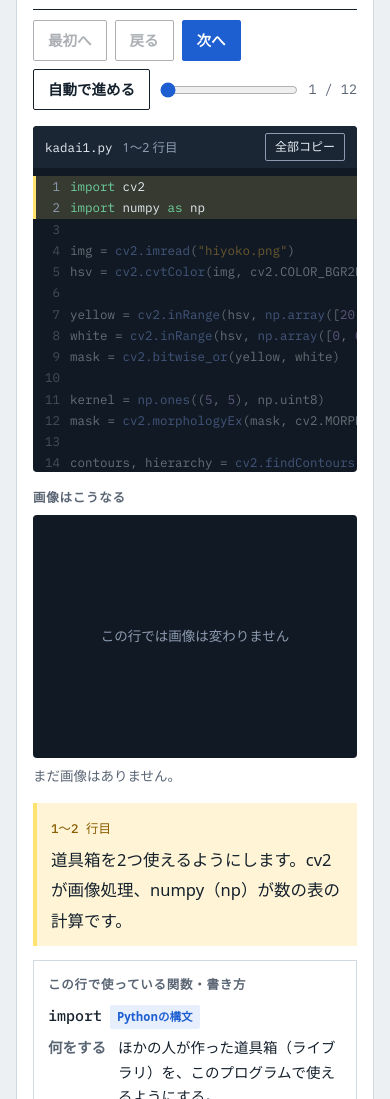
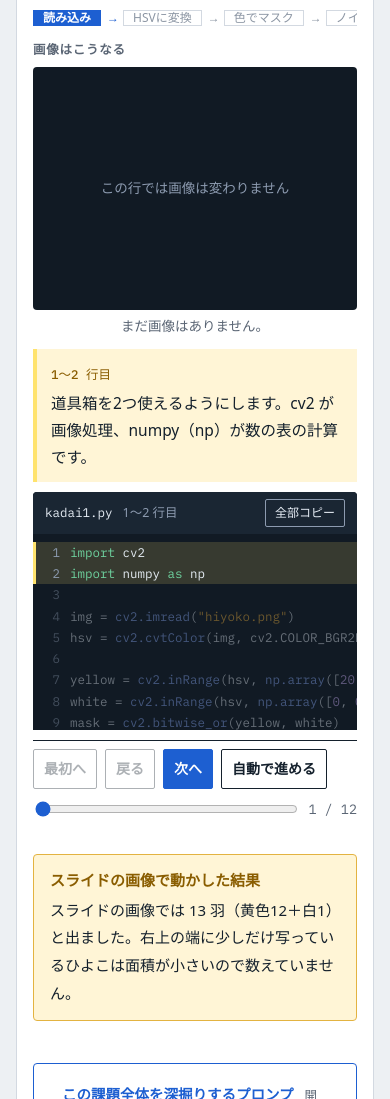
Before and after one commit to nokonoko314/jikken-guides, a plain HTML site: page lab5.html in a window 390 px wide. Shown: the part 4260-5359 px from the top of the page. Drawn offline with Linux system fonts and the light colour scheme; a web font is replaced by a local one.

Commit message:
第5回の1行ずつ解説を、コード・画像・説明・操作が1画面に収まる配置に変更
画面の高さに合わせた枠にし、はみ出す分は枠の中でスクロールする。
「次へ」などを押したとき枠がはみ出していれば、枠の上端まで自動で動かす。
スマホでは 画像→説明→コード の順に縦に並べる。

Co-Authored-By: Claude Opus 5.5 <noreply@anthropic.com>

```diff
--- a/assets/stepper.js
+++ b/assets/stepper.js
@@ -94,13 +94,16 @@
     root.setAttribute('tabindex', '0');
     root.setAttribute('aria-label', t.title + '：1行ずつ解説');
 
+    /* 1画面に収める枠：流れ／（コード ｜ 画像・説明）／操作 */
+    var stage = el('div', 'sx-stage'); root.appendChild(stage);
+
     /* 処理の流れ */
     var flow = el('ol', 'sx-flow');
     ex.flow.forEach(function(name){ flow.appendChild(el('li', null, name)); });
-    root.appendChild(flow);
+    stage.appendChild(flow);
 
-    /* コード ｜ 画像 */
-    var top = el('div', 'sx-top');
+    /* コード ｜ 画像・説明（右側は中だけスクロール） */
+    var top = el('div', 'sx-top'), side = el('div', 'sx-side');
     var codebox = el('div', 'sx-codebox');
     var bar = el('div', 'sx-codebar');
     bar.appendChild(el('span', 'sx-fname', t.file));
@@ -117,27 +120,27 @@
     var viewbox = el('div', 'sx-viewbox');
     var view = el('div', 'sx-view'), cap = el('p', 'sx-cap');
     viewbox.appendChild(el('span', 'sx-label', '画像はこうなる')); viewbox.appendChild(view); viewbox.appendChild(cap);
-    top.appendChild(codebox); top.appendChild(viewbox); root.appendChild(top);
+    top.appendChild(codebox); side.appendChild(viewbox); top.appendChild(side); stage.appendChild(top);
 
     /* この行がしていること */
     var sayBox = el('div', 'sx-saybox');
     var sayL = el('span', 'sx-sayl'), say = el('p', 'sx-say'); say.setAttribute('aria-live', 'polite');
-    sayBox.appendChild(sayL); sayBox.appendChild(say); root.appendChild(sayBox);
+    sayBox.appendChild(sayL); sayBox.appendChild(say); side.appendChild(sayBox);
 
     /* 関数 */
     var fnBox = el('div', 'sx-fnbox');
     fnBox.appendChild(el('span', 'sx-label', 'この行で使っている関数・書き方'));
-    var fns = el('div', 'sx-fns'); fnBox.appendChild(fns); root.appendChild(fnBox);
+    var fns = el('div', 'sx-fns'); fnBox.appendChild(fns); side.appendChild(fnBox);
 
     /* 変数と表示 */
     var st = el('div', 'sx-state');
     var vb = el('div'); vb.appendChild(el('span', 'sx-label', '変数の中身')); var vars = el('dl', 'sx-vars'); vb.appendChild(vars);
     var cb = el('div'); cb.appendChild(el('span', 'sx-label', '画面に出る表示')); var con = el('pre', 'sx-console'); cb.appendChild(con);
-    st.appendChild(vb); st.appendChild(cb); root.appendChild(st);
+    st.appendChild(vb); st.appendChild(cb); side.appendChild(st);
 
     /* 深掘りの質問 */
     var ask = el('details', 'sx-ask'); ask.appendChild(el('summary', null, 'この行を深掘りする質問'));
-    var askBody = el('div', 'sx-askbody'); ask.appendChild(askBody); root.appendChild(ask);
+    var askBody = el('div', 'sx-askbody'); ask.appendChild(askBody); side.appendChild(ask);
 
     /* 操作 */
     var ctrl = el('div', 'sx-ctrl'); ctrl.setAttribute('role', 'group'); ctrl.setAttribute('aria-label', '進める・戻す');
@@ -146,7 +149,7 @@
     bAuto.setAttribute('aria-pressed', 'false');
     var seek = el('input'); seek.type = 'range'; seek.min = 0; seek.max = t.steps.length - 1; seek.value = 0; seek.id = 'seek-' + t.id; seek.setAttribute('aria-label', 'ステップの位置'); ctrl.appendChild(seek);
     var count = el('span', 'sx-count'); ctrl.appendChild(count);
-    root.appendChild(ctrl);
+    stage.appendChild(ctrl);
 
     /* 課題全体：本物の画像での結果と、深掘りプロンプト */
     var real = el('div', 'box tip'); real.appendChild(el('strong', null, 'スライドの画像で動かした結果')); real.appendChild(document.createTextNode(t.real)); root.appendChild(real);
@@ -214,10 +217,16 @@
         var snip = lines.slice(s.lines[0] - 1, s.lines[1]).join('\n');
         s.ask.forEach(function(q){ askBody.appendChild(qBox(q, promptFor(snip, q))); });
       }
+      side.scrollTop = 0; top.scrollTop = 0;
       seek.value = step; count.textContent = (step + 1) + ' / ' + t.steps.length;
       bPrev.disabled = step === 0; bFirst.disabled = step === 0; bNext.disabled = step === t.steps.length - 1;
     }
     function go(n){ step = Math.max(0, Math.min(t.steps.length - 1, n)); render(); }
+    /* 枠が画面からはみ出していたら、枠の上端まで動かして全体を見せる */
+    function fit(){
+      var r = stage.getBoundingClientRect(), off = parseFloat(getComputedStyle(stage).getPropertyValue('--sx-off')) || 0;
+      if(r.top < off - 4 || r.bottom > window.innerHeight + 4){ stage.scrollIntoView({ block: 'start' }); }
+    }
     function stop(){ if(timer){ clearInterval(timer); timer = null; } bAuto.setAttribute('aria-pressed', 'false'); bAuto.textContent = '自動で進める'; }
     function start(){
       if(step >= t.steps.length - 1){ step = -1; }
@@ -225,15 +234,15 @@
       go(step + 1);
       timer = setInterval(function(){ if(step >= t.steps.length - 1){ stop(); } else { go(step + 1); } }, 5000);
     }
-    bNext.addEventListener('click', function(){ stop(); go(step + 1); });
-    bPrev.addEventListener('click', function(){ stop(); go(step - 1); });
-    bFirst.addEventListener('click', function(){ stop(); go(0); });
-    bAuto.addEventListener('click', function(){ if(timer){ stop(); } else { start(); } });
+    bNext.addEventListener('click', function(){ stop(); go(step + 1); fit(); });
+    bPrev.addEventListener('click', function(){ stop(); go(step - 1); fit(); });
+    bFirst.addEventListener('click', function(){ stop(); go(0); fit(); });
+    bAuto.addEventListener('click', function(){ if(timer){ stop(); } else { start(); fit(); } });
     seek.addEventListener('input', function(){ stop(); go(+seek.value); });
     root.addEventListener('keydown', function(e){
       if(e.target === seek) return;
-      if(e.key === 'ArrowRight'){ stop(); go(step + 1); e.preventDefault(); }
-      if(e.key === 'ArrowLeft'){ stop(); go(step - 1); e.preventDefault(); }
+      if(e.key === 'ArrowRight'){ stop(); go(step + 1); fit(); e.preventDefault(); }
+      if(e.key === 'ArrowLeft'){ stop(); go(step - 1); fit(); e.preventDefault(); }
     });
     render();
   }
--- a/assets/style.css
+++ b/assets/style.css
@@ -404,9 +404,38 @@ details.sx-ask[open]>summary{border-bottom:1.5px solid var(--accent)}
 .sx-ctrl input[type=range]{flex:1 1 120px;min-width:90px;accent-color:var(--accent)}
 .sx-count{font-family:var(--mono);font-size:13.5px;color:var(--sub);font-variant-numeric:tabular-nums;white-space:nowrap}
 
+/* 1画面に収める枠（ステッパー本体）。高さを画面に合わせ、はみ出す分は中でスクロールする */
+.sx-stage{--sx-off:96px;height:calc(100vh - var(--sx-off) - 8px);height:calc(100dvh - var(--sx-off) - 8px);min-height:420px;display:flex;flex-direction:column;gap:10px}
+.sx-stage .sx-top{flex:1 1 auto;min-height:0;align-items:stretch;grid-template-rows:minmax(0,1fr)}
+.sx-stage .sx-codebox{display:flex;flex-direction:column;min-height:0}
+.sx-stage .sx-code{flex:1 1 auto;max-height:none;min-height:0}
+.sx-side{min-height:0;overflow:auto;display:flex;flex-direction:column;gap:12px;padding-right:2px;overscroll-behavior:contain}
+.sx-side .sx-viewbox{flex:none}
+.sx-side .sx-view{max-width:calc((100dvh - var(--sx-off)) * .4 * 4 / 3);margin:0 auto}
+.sx-side .sx-view:has(.two){max-width:calc((100dvh - var(--sx-off)) * .4 * 8 / 3)}
+.sx-side .sx-cap{text-align:center;margin-top:4px}
+.sx-stage .sx-state{grid-template-columns:minmax(0,1fr)}
+.sx-stage .sx-ctrl{position:static;flex:none;padding:8px 0 calc(4px + env(safe-area-inset-bottom,0px))}
 @media (max-width:760px){
   .sx-top,.sx-state{grid-template-columns:minmax(0,1fr)}
   .sx-code{max-height:36vh;font-size:12.5px}
+  /* スマホ：画像 → 説明 → コード の順に縦に並べ、真ん中だけスクロール */
+  .sx-stage{--sx-off:20px}
+  .sx-stage .sx-top{display:flex;flex-direction:column;gap:10px;overflow:auto;overscroll-behavior:contain}
+  .sx-side{display:contents}
+  .sx-side .sx-viewbox{order:1}
+  .sx-side .sx-saybox{order:2}
+  .sx-stage .sx-codebox{order:3;flex:none}
+  .sx-stage .sx-code{max-height:24dvh}
+  .sx-side .sx-fnbox{order:4}
+  .sx-side .sx-state{order:5}
+  .sx-side details.sx-ask{order:6}
+  .sx-side .sx-view{max-width:calc(30dvh * 4 / 3)}
+  .sx-side .sx-view:has(.two){max-width:100%}
+  .sx-say{font-size:15.5px;line-height:1.75}
+  .step .sx-flow{flex-wrap:nowrap;overflow-x:auto;font-size:12px;padding-bottom:2px}
+  .sx-flow li{white-space:nowrap}
+  .sx-btn{padding:6px 10px;font-size:14px}
 }
 @media (prefers-reduced-motion:reduce){
   .sx-imgs img,.sx-vars .new,.sx-focus{animation:none}
--- a/lab5.html
+++ b/lab5.html
@@ -8,7 +8,7 @@
 <meta name="theme-color" content="#14202C">
 <link rel="preconnect" href="https://fonts.googleapis.com"><link rel="preconnect" href="https://fonts.gstatic.com" crossorigin>
 <link href="https://fonts.googleapis.com/css2?family=IBM+Plex+Mono:wght@400;500&family=IBM+Plex+Sans+JP:wght@400;500;700&display=swap" rel="stylesheet">
-<link rel="stylesheet" href="assets/style.css?v=20261117a">
+<link rel="stylesheet" href="assets/style.css?v=20261117b">
 </head>
 <body data-lab="lab5" data-label-win="自分のPCのPowerShell">
 <a class="skip" href="#content">本文へ移動</a>
@@ -188,8 +188,8 @@ Successfully installed contourpy-1.3.3 cycler-0.12.1 fonttools-4.60.1 kiwisolver
   </main>
 </div>
 <footer class="site-foot"><div class="site-foot-in"><a href="./">手順書の一覧へ</a><span>4EJ 情報工学実験の個人用まとめ。当日の指示がある場合はそちらを優先してください。</span></div></footer>
-<script src="assets/app.js?v=20261117a"></script>
-<script src="assets/lab5-data.js?v=20261117a"></script>
-<script src="assets/stepper.js?v=20261117a"></script>
+<script src="assets/app.js?v=20261117b"></script>
+<script src="assets/lab5-data.js?v=20261117b"></script>
+<script src="assets/stepper.js?v=20261117b"></script>
 </body>
 </html>
```
